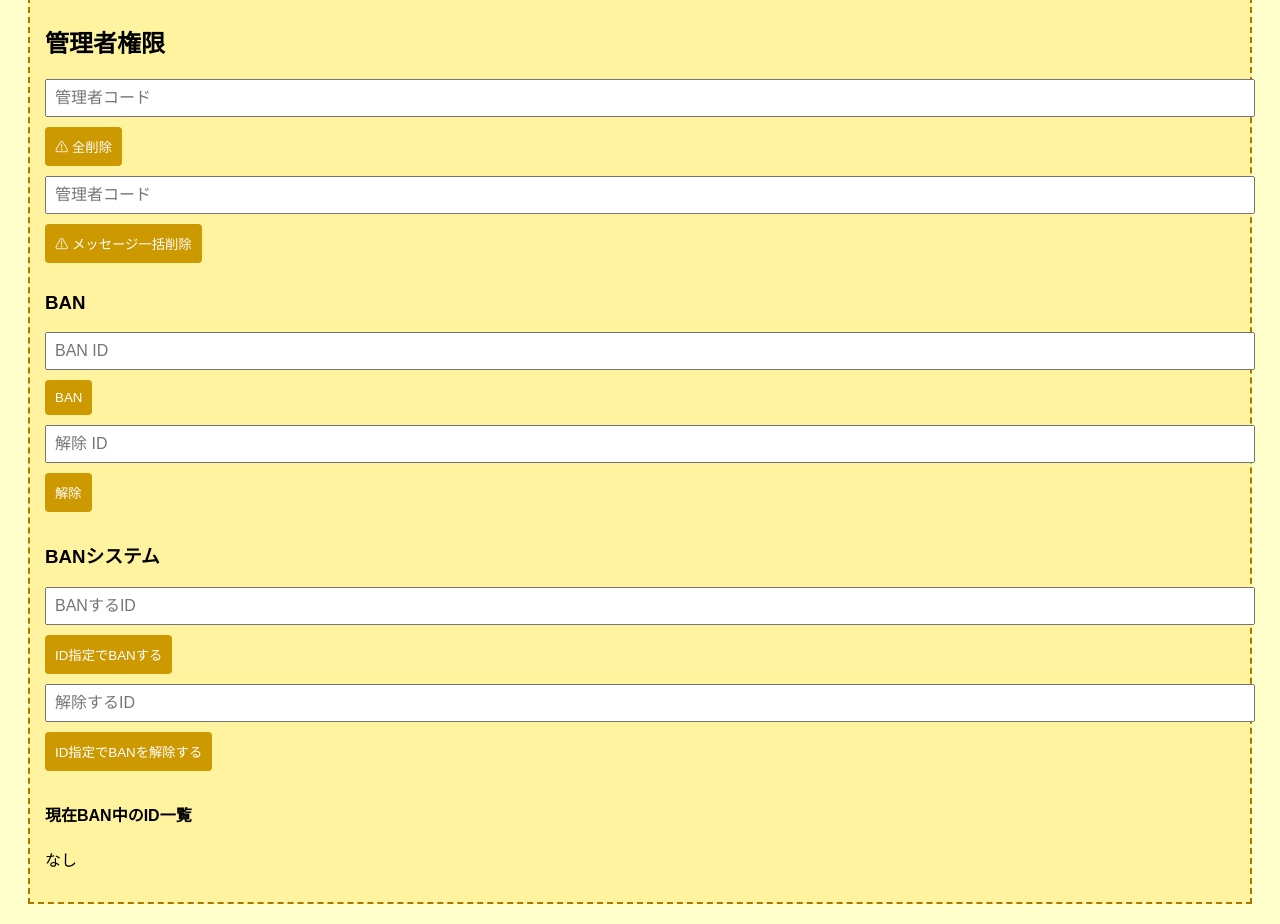
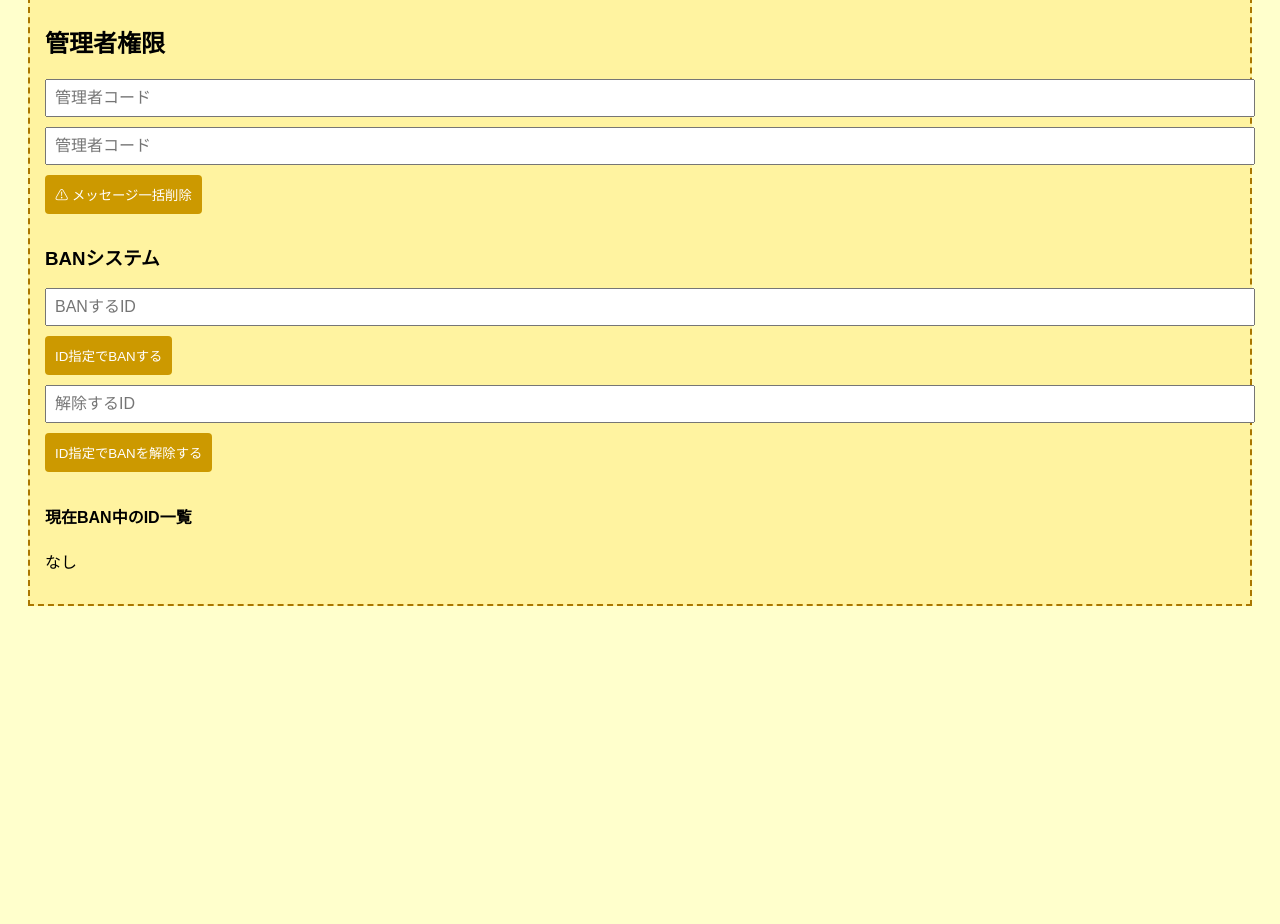
Before and after one commit to ikuradou745-oss/iikotowaruikoto, a plain HTML site: page index.html in a window 1280 px wide. Shown: the part 1660-2584 px from the top of the page. After the commit the page ends 2294 px from the top, so only its background shows below. Drawn offline with Linux system fonts and the light colour scheme.

Commit message:
Update index.html

```diff
--- a/index.html
+++ b/index.html
@@ -223,16 +223,10 @@
 <div id="adminBox">
   <h2 id="adminSection">管理者権限</h2>
   <input id="adminInput" placeholder="管理者コード">
-  <button id="deleteAll">⚠ 全削除</button>
 
   <input type="text" id="adminInput" placeholder="管理者コード">
 
   <button id="deleteAll">⚠ メッセージ一括削除</button>
-  <h3>BAN</h3>
-  <input id="banIDInput" placeholder="BAN ID">
-  <button id="banBtn">BAN</button>
-  <input id="unbanIDInput" placeholder="解除 ID">
-  <button id="unbanBtn">解除</button>
 
   <h3>BANシステム</h3>
 
```
